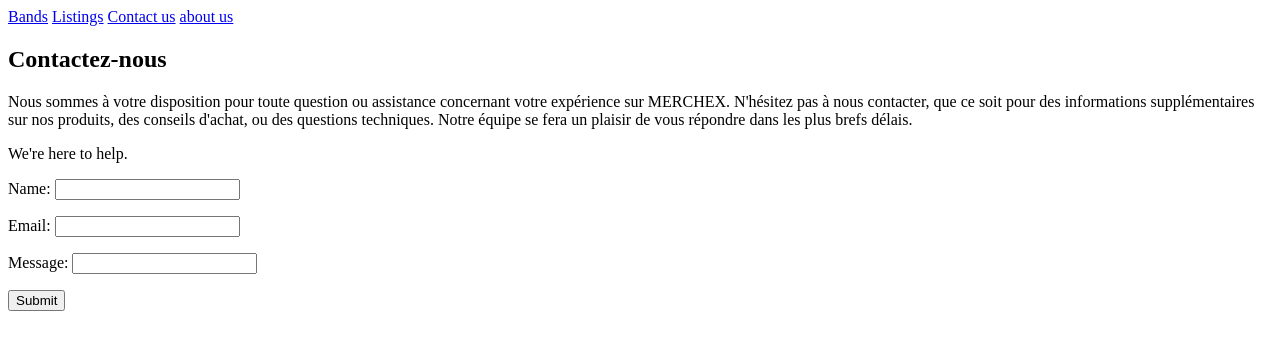
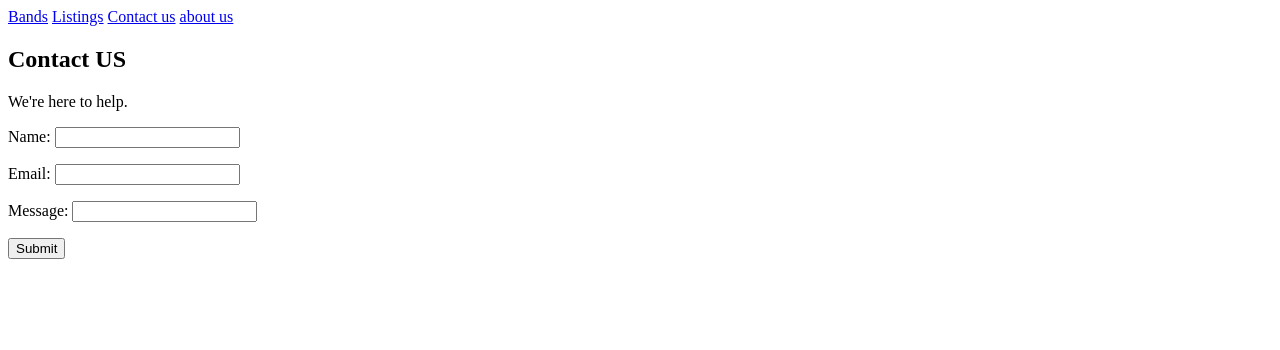
Before and after one commit to BorisKenne/MVT_ARCHITECTURE_APP, a Django app: page /contact-us/ in a window 1280 px wide. Shown: the top 350 px of the page. Run offline with Django 5.2, Linux system fonts and the light colour scheme.

Commit message:
remove blablablan

```diff
--- a/merchex/listings/templates/listings/contact.html
+++ b/merchex/listings/templates/listings/contact.html
@@ -1,11 +1,6 @@
 {% extends 'listings/base.html' %}
 {% block content %}
-<h2>Contactez-nous</h2>
-<p>
-    Nous sommes à votre disposition pour toute question ou assistance concernant votre expérience sur MERCHEX.
-    N'hésitez pas à nous contacter, que ce soit pour des informations supplémentaires sur nos produits, des conseils d'achat,
-    ou des questions techniques. Notre équipe se fera un plaisir de vous répondre dans les plus brefs délais.
-</p>
+<h2>Contact US</h2>
 
 <p>We're here to help.</p>
 
--- a/merchex/listings/views.py
+++ b/merchex/listings/views.py
@@ -104,7 +104,7 @@ def contact(request):
                 subject=f'Message from {form.cleaned_data["name"] or "anonymous"} via MerchEx Contact Us form',
                 message=form.cleaned_data['message'],
                 from_email=form.cleaned_data['email'],
-                recipient_list=['boriskf25@gmail.com'],
+                recipient_list=['yourmail@yourmail.com'],
            )
             return redirect('contact')
       else:
```
Also changed, not shown: merchex/listings/templates/listings/about.html (+2 -5 lines).
